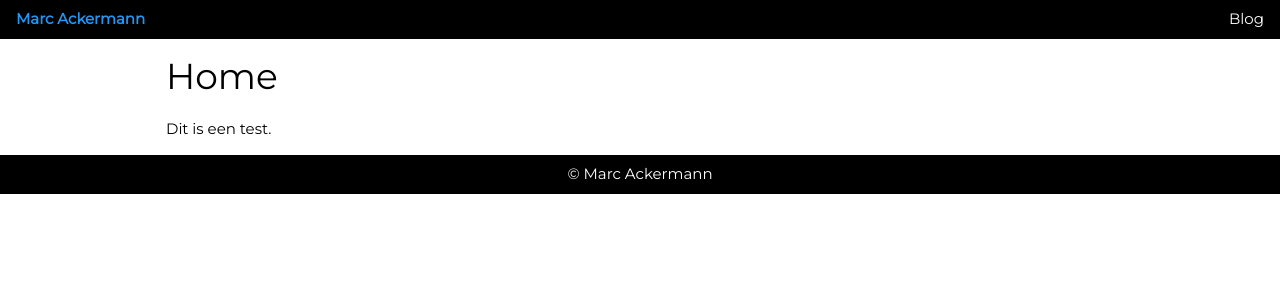
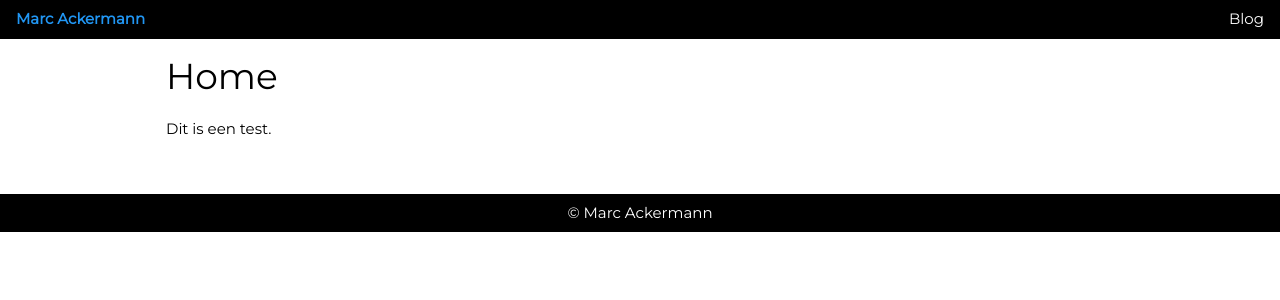
Before and after one commit to mc7781/mc7781.github.io, a Jekyll site: the page built from test.md, in a window 1280 px wide. Shown: the top 300 px of the page. Built offline with Jekyll 4.4.1, drawn with Linux system fonts in a browser that asks for light colours.

Commit message:
Update page.html

```diff
--- a/_layouts/page.html
+++ b/_layouts/page.html
@@ -7,4 +7,6 @@ layout: default
 
   {{ content }}
 
+  <div class="w3-padding">&nbsp;</div>
+
 </div>
```
